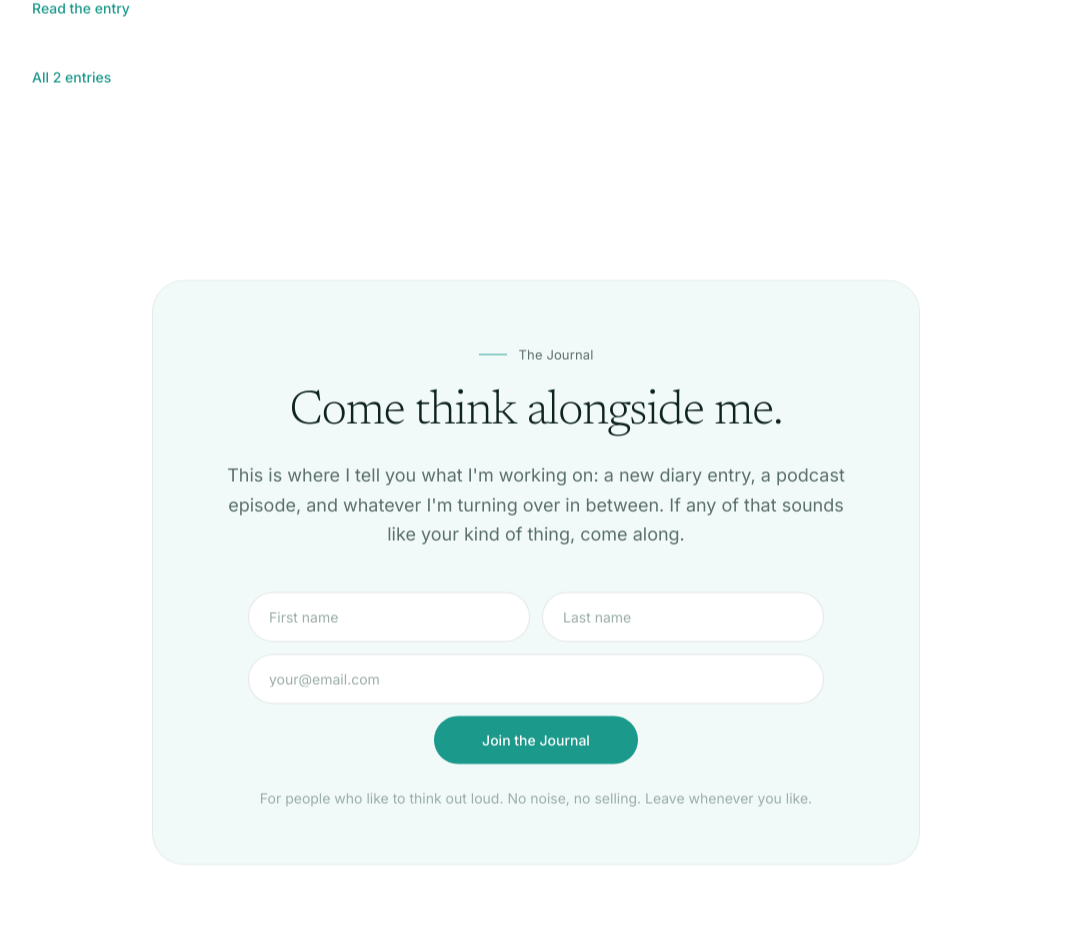
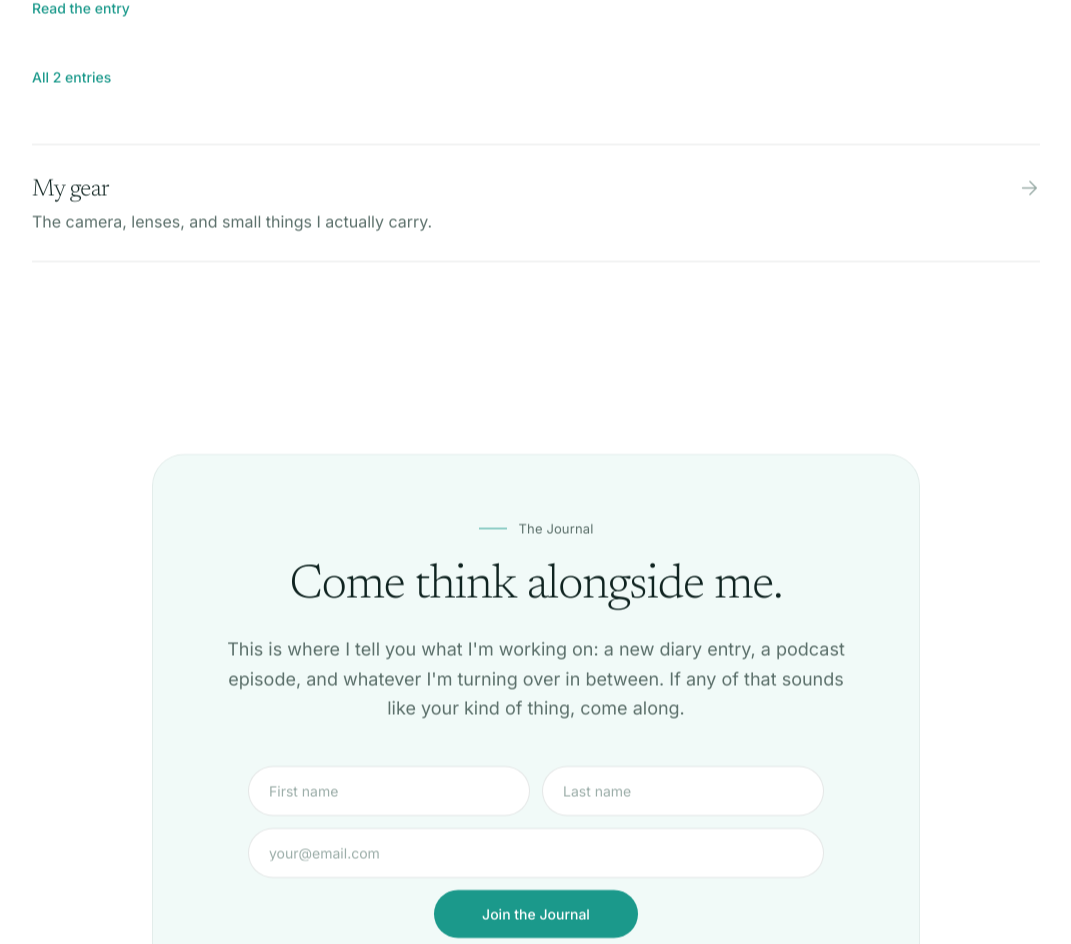
Before and after one commit to iambrandonpolk/brandon-polk-site, a Next.js app: page / in a window 1280 px wide. Shown: the part 1853-2797 px from the top of the page, without its empty margins (104-1175 px from the left). Built offline with nearby package versions, Linux system fonts and the light colour scheme.

Commit message:
My gear sits with the diaries

```diff
--- a/components/Diaries.jsx
+++ b/components/Diaries.jsx
@@ -65,6 +65,37 @@ export default async function Diaries() {
         </a>
       )}
 
+      {/* The gear sits with the diaries because it is the tool that made them,
+          not a product list. It reads as "here is what I shoot with." */}
+      <div className="mt-14 border-t border-[var(--border)]">
+        <a
+          href="/gear"
+          className="group flex items-baseline justify-between gap-6 border-b border-[var(--border)] py-7"
+        >
+          <div>
+            <span className="font-serif text-2xl font-light tracking-tight transition-colors duration-300 group-hover:text-[var(--brand)]">
+              My gear
+            </span>
+            <p className="mt-1 text-[var(--text-muted)]">
+              The camera, lenses, and small things I actually carry.
+            </p>
+          </div>
+          <svg
+            width="22"
+            height="22"
+            viewBox="0 0 24 24"
+            fill="none"
+            stroke="currentColor"
+            strokeWidth="1.6"
+            strokeLinecap="round"
+            strokeLinejoin="round"
+            className="shrink-0 translate-y-1 text-[var(--text-faint)] transition-all duration-300 group-hover:translate-x-1 group-hover:text-[var(--brand)]"
+          >
+            <path d="M5 12h14M13 5l7 7-7 7" />
+          </svg>
+        </a>
+      </div>
+
     </Section>
   );
 }
```
